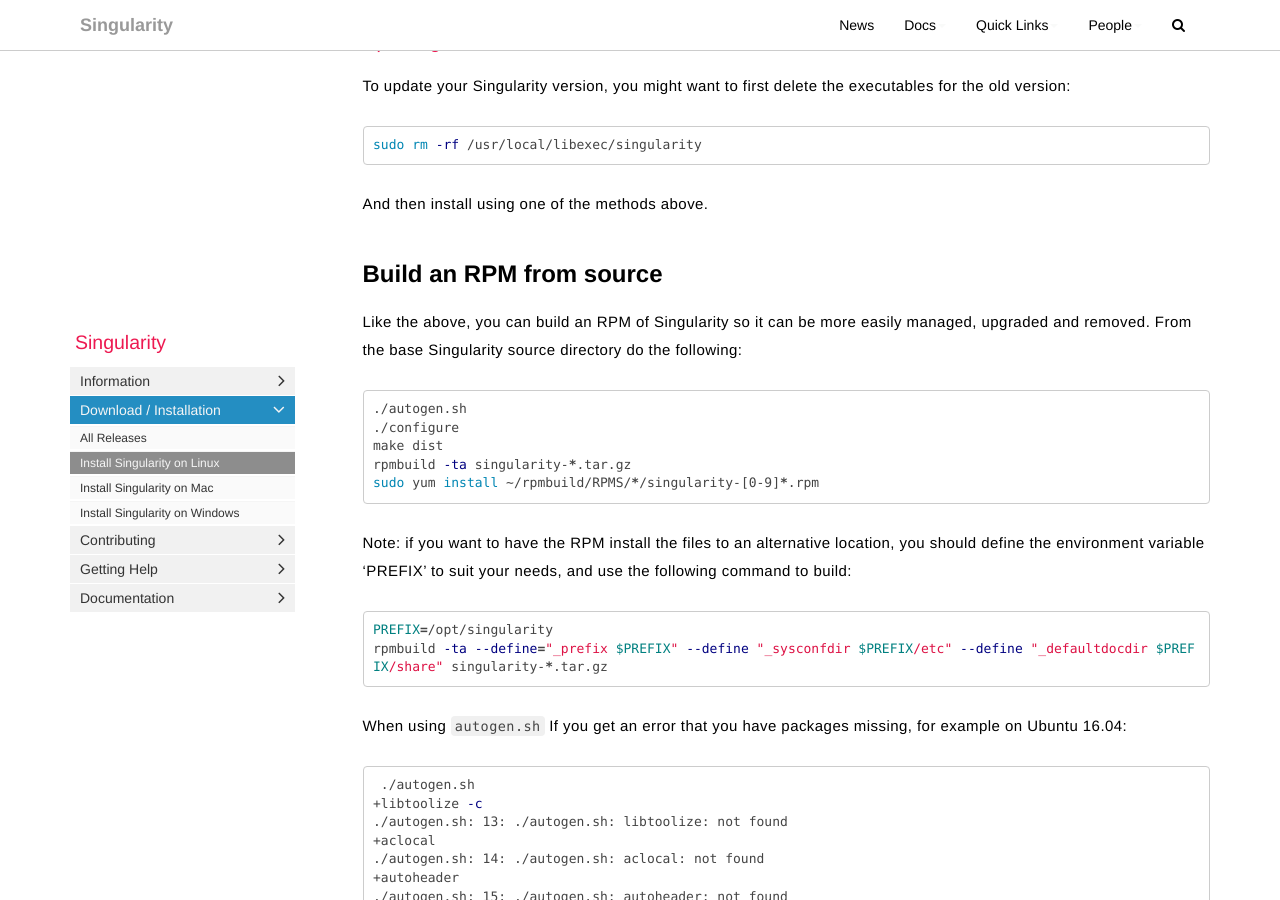
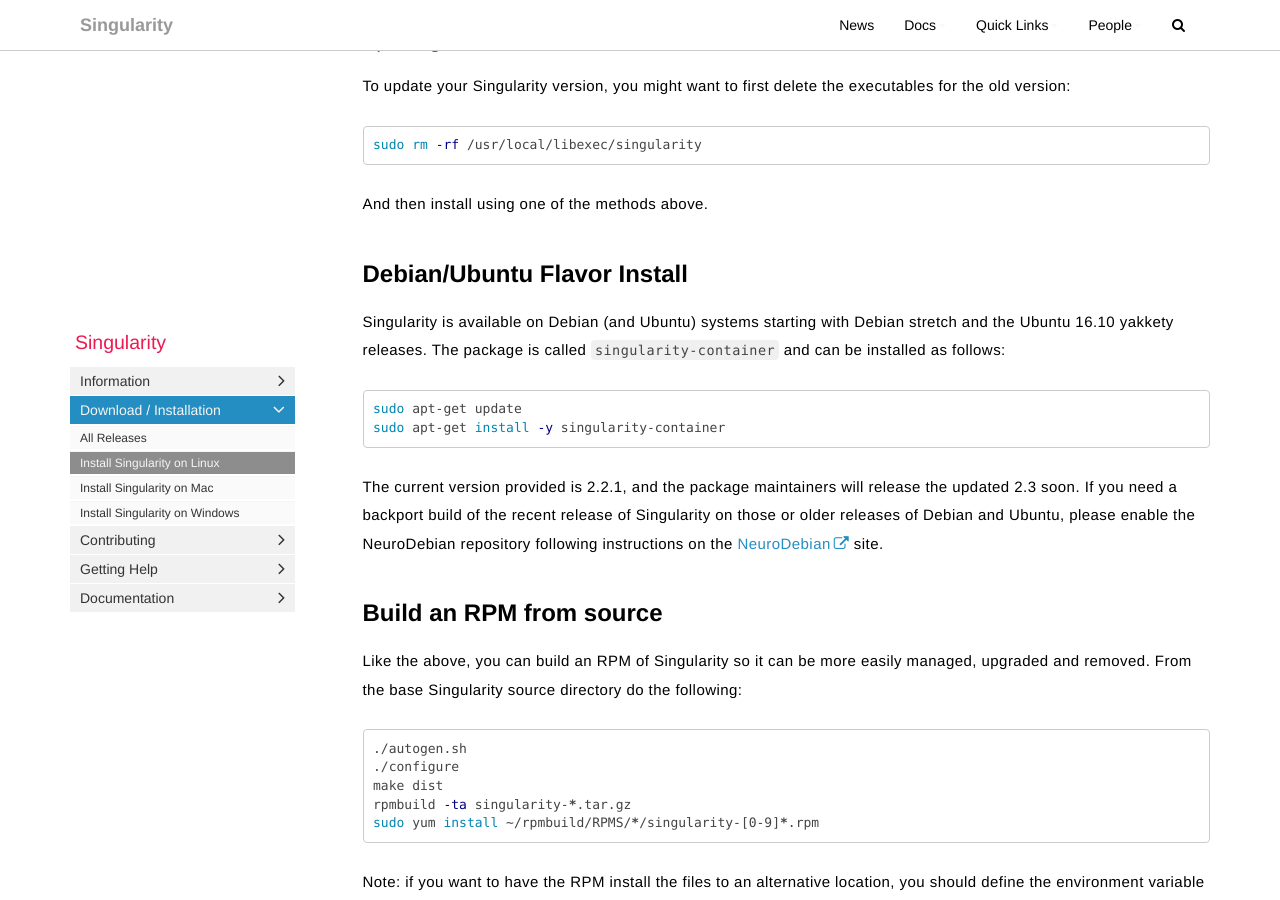
Before and after one commit to singularityware/singularityware.github.io, a Jekyll site: the page built from pages/docs/install/install-linux.md, in a window 1280 px wide and 900 px high, scrolled down 1151 px. Built offline with Jekyll 4.4.1, drawn with Linux system fonts in a browser that asks for light colours; nearby versions of some CDN libraries; comment, search, counter and statistics services are not loaded.

Commit message:
updating linux install to point to singularity-container for ubuntu/debian

````diff
--- a/pages/docs/install/install-linux.md
+++ b/pages/docs/install/install-linux.md
@@ -50,6 +50,17 @@
 sudo rm -rf /usr/local/libexec/singularity
 ```
 And then install using one of the methods above.
+
+
+## Debian/Ubuntu Flavor Install
+Singularity is available on Debian (and Ubuntu) systems starting with Debian stretch and the Ubuntu 16.10 yakkety releases. The package is called `singularity-container` and can be installed as follows:
+
+```bash
+sudo apt-get update
+sudo apt-get install -y singularity-container
+```
+
+The current version provided is 2.2.1, and the package maintainers will release the updated 2.3 soon. If you need a backport build of the recent release of Singularity on those or older releases of Debian and Ubuntu, please enable the NeuroDebian repository following instructions on the <a href="http://neuro.debian.net" target="_blank">NeuroDebian</a> site.
 
 
 ## Build an RPM from source
````
